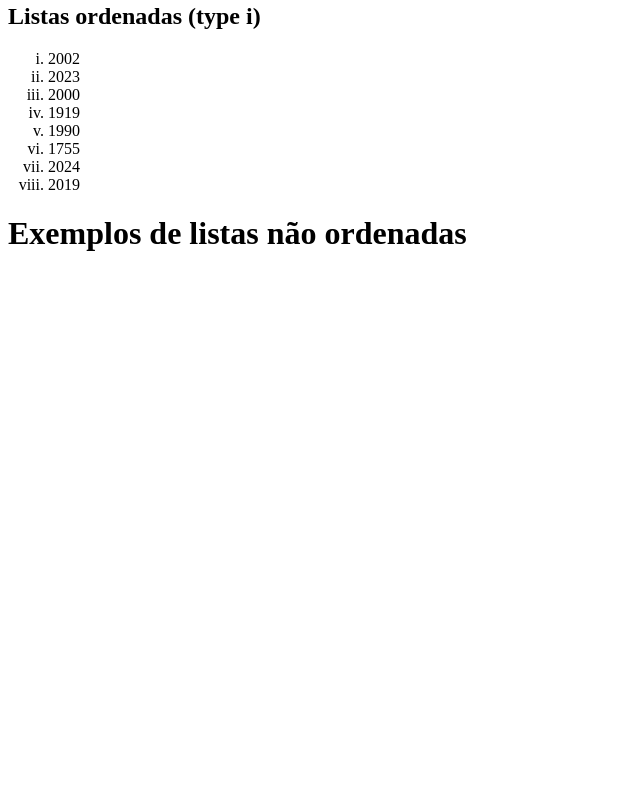
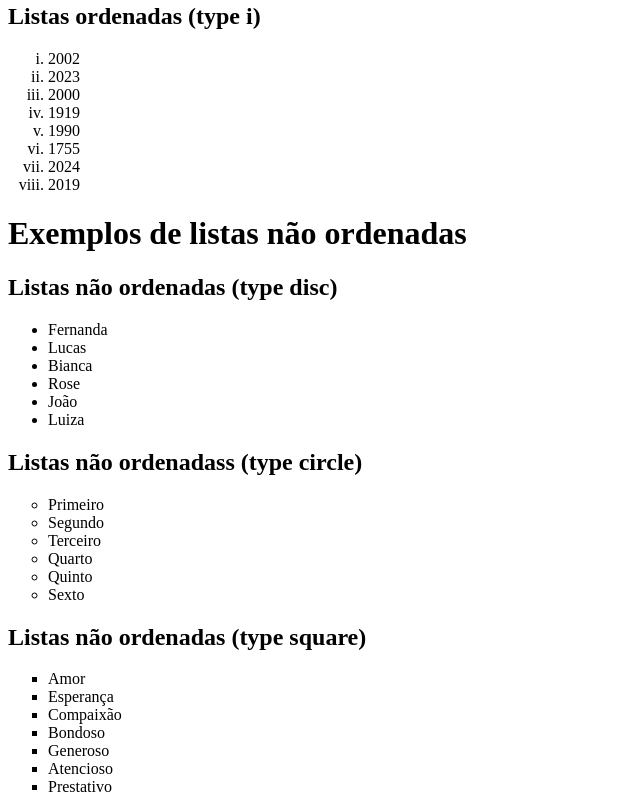
Before and after one commit to jeovadev/LISTAS-HTML, a plain HTML site: page listas.001/index.html in a window 1280 px wide. Shown: the part 920-1732 px from the top of the page, without its empty margins (0-640 px from the left). Before the commit the page ends 1194 px from the top, so only its background shows below. Drawn offline with Linux system fonts and the light colour scheme.

Commit message:
listas.html-a

```diff
--- a/listas.001/index.html
+++ b/listas.001/index.html
@@ -66,5 +66,35 @@
 
 <h1>Exemplos de listas não ordenadas</h1>
 
+<h2>Listas não ordenadas (type disc)</h2>
+<ul type="disc">
+    <li>Fernanda</li>
+    <li>Lucas</li>
+    <li>Bianca</li>
+    <li>Rose</li>
+    <li>João</li>
+    <li>Luiza</li>
+</ul>
+<h2>Listas não ordenadass (type circle)</h2>
+<ul type="circle">
+    <li>Primeiro</li>
+    <li>Segundo</li>
+    <li>Terceiro</li>
+    <li>Quarto</li>
+    <li>Quinto</li>
+    <li>Sexto</li>
+</ul>
+<h2>Listas não ordenadas (type square)</h2>
+<ul type="square">
+    <li>Amor</li>
+    <li>Esperança</li>
+    <li>Compaixão</li>
+    <li>Bondoso</li>
+    <li>Generoso</li>
+    <li>Atencioso</li>
+    <li>Prestativo</li>
+</ul>
+
+
 </body>
 </html>
```
